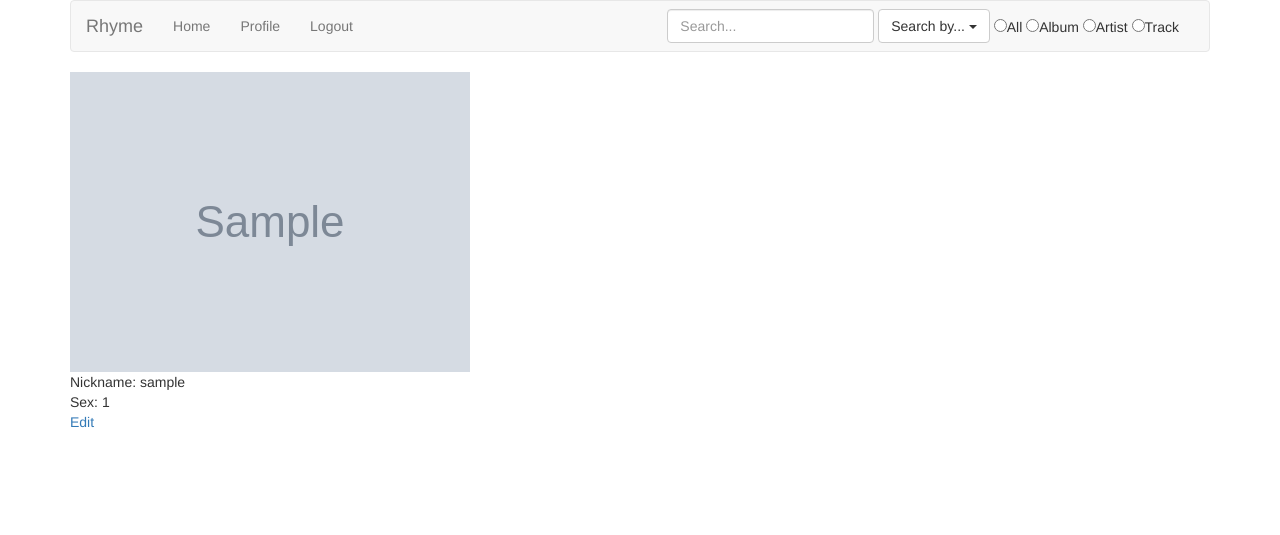
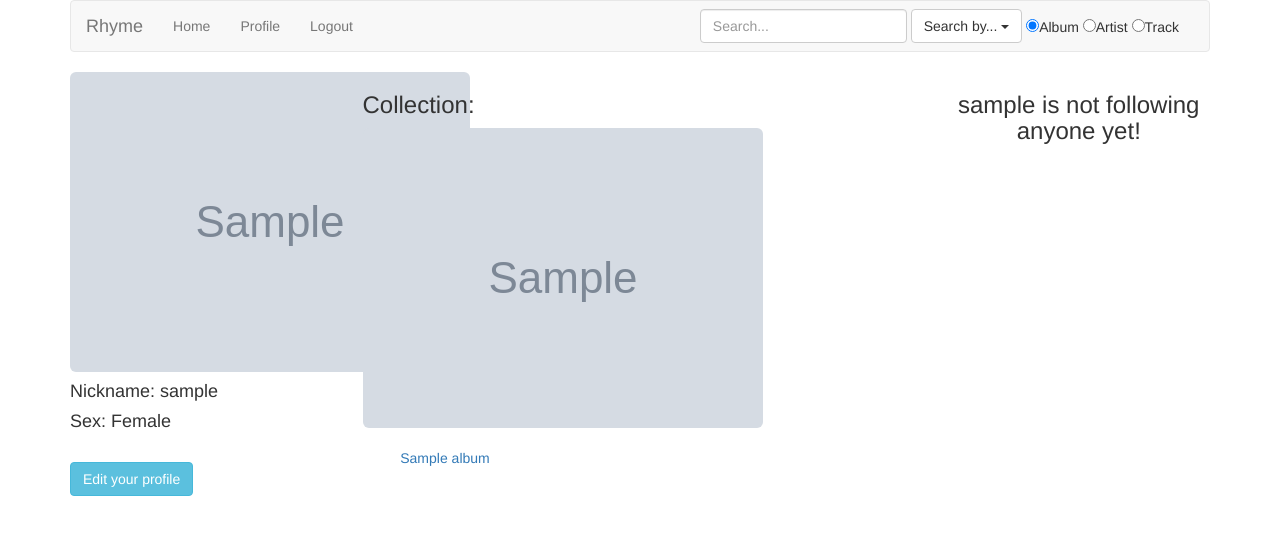
Before and after one commit to Kazauwa/Rhyme, a Flask app: a page that uses app/templates/base.html in a window 1280 px wide. Shown: the top 535 px of the page. Run offline with Flask 2, Linux system fonts and the light colour scheme; a user stored in the database is signed in; tables that the repository leaves empty hold one stand-in row (values such as "Sample post"); grey boxes marked "Sample" are stand-in pictures; parts of the project's set-up code (start-up, migrations or seed data) failed here and were passed over; some libraries are stand-ins or nearby versions.

Commit message:
Facelift

```diff
--- a/app/forms.py
+++ b/app/forms.py
@@ -1,7 +1,7 @@
 from .models import User
 from flask_wtf import FlaskForm
 from wtforms import StringField
-from wtforms.validators import DataRequired, InputRequired
+from wtforms.validators import DataRequired
 
 
 class SearchForm(FlaskForm):
--- a/app/models.py
+++ b/app/models.py
@@ -8,6 +8,10 @@ style = db.Table('style',
 collection = db.Table('collection',
                       db.Column('album_id', db.Integer, db.ForeignKey('album.id')),
                       db.Column('user_id', db.Integer, db.ForeignKey('user.id')))
+
+followers = db.Table('followers',
+                     db.Column('follower_id', db.Integer, db.ForeignKey('user.id')),
+                     db.Column('followed_id', db.Integer, db.ForeignKey('user.id')))
 
 
 class Genre(db.Model):
@@ -77,7 +81,13 @@ class SearchIndex(db.Model):
 
     @classmethod
     def search_all(cls, query):
-        return cls.query.filter(cls.search_text.ilike('%{0}%'.format(query))).all()
+        results = cls.query.filter(cls.search_text.ilike('%{0}%'.format(query))).all()
+        yield Artist.query.filter(Artist.id.in_(
+            [result.object_id for result in results if result.model_type == 'artist'])).limit(5).all()
+        yield Album.query.filter(Album.id.in_([
+            result.object_id for result in results if result.model_type == 'album'])).limit(5).all()
+        yield Track.query.filter(Track.id.in_(
+            [result.object_id for result in results if result.model_type == 'track'])).limit(5).all()
 
     @classmethod
     def search_artist(cls, query):
@@ -112,6 +122,7 @@ class User(db.Model):
     last_name = db.Column(db.String(32))
     nickname = db.Column(db.String(32), unique=True)
     profile_pic = db.Column(db.String(256), unique=True)
+    thumb = db.Column(db.String(256), unique=True)
     vk_id = db.Column(db.Integer, unique=True)
     sex = db.Column(db.Integer())
     collection = db.relationship('Album', secondary=collection,
@@ -119,6 +130,13 @@ class User(db.Model):
                                  secondaryjoin=(collection.c.album_id == Album.id),
                                  backref=db.backref('user\'s collection', lazy='dynamic'),
                                  lazy='dynamic')
+
+    followed = db.relationship('User',
+                               secondary=followers,
+                               primaryjoin=(followers.c.follower_id == id),
+                               secondaryjoin=(followers.c.followed_id == id),
+                               backref=db.backref('followers', lazy='dynamic'),
+                               lazy='dynamic')
 
     @property
     def is_authenticated(self):
@@ -151,5 +169,34 @@ class User(db.Model):
     def make_valid_nickname(nickname):
         return re.sub('[^a-zA-Z0-9_\.]', '', nickname)
 
+    def follow(self, user):
+        if not self.is_following(user):
+            self.followed.append(user)
+            return self
+
+    def unfollow(self, user):
+        if self.is_following(user):
+            self.followed.remove(user)
+            return self
+
+    def add_album(self, album):
+        if not self.has_album(album):
+            self.collection.append(album)
+            return self
+
+    def remove_album(self, album):
+        if self.has_album(album):
+            self.collection.remove(album)
+            return self
+
+    def is_following(self, user):
+        return self.followed.filter(followers.c.followed_id == user.id).count() > 0
+
+    def has_album(self, album):
+        return self.collection.filter(collection.c.album_id == album.id).count() > 0
+
+    def latest(self):
+        return self.collection.all()[:-7:-1]
+
     def __repr__(self):
         return '<User {0}>'.format(self.nickname)
--- a/app/templates/base.html
+++ b/app/templates/base.html
@@ -5,6 +5,19 @@
     <meta http-equiv="X-UA-Compatible" content="IE=edge">
     <meta name="viewport" content="width=device-width, initial-scale=1">
     <title>Rhyme</title>
+
+<!--JQuery -->
+<script src="http://code.jquery.com/jquery-latest.js"></script>
+
+<!-- Bootstrap core -->
+<link href="/static/css/bootstrap.min.css" rel="stylesheet">
+
+<!--Bootstraps' responsive features -->
+<link href="/static/css/bootstrap-responsive.min.css" rel="stylesheet">
+
+<!-- Bootstrap JS -->
+<script src="/static/js/bootstrap.min.js"></script>
+
 </head>
 
 <body>
@@ -36,11 +49,11 @@
                       <li><a href="{{ url_for('search', section='Artist') }}">Artist</a></li>
                       <li><a href="{{ url_for('search', section='Track') }}">Track</a></li>
                   </ul>
-                  <div class="radio">
-                    <label><input type="radio" name="options" id="optionsRadios1" value="search_all">All</label>
-                </div>
+                  {#<div class="radio">
+                    <label><input type="radio" name="options" id="optionsRadios1" value="search_all" checked>All</label>
+                </div>#}
                 <div class="radio">
-                    <label><input type="radio" name="options" id="optionsRadios2" value="search_album">Album</label>
+                    <label><input type="radio" name="options" id="optionsRadios2" value="search_album" checked>Album</label>
                 </div>
                 <div class="radio">
                     <label><input type="radio" name="options" id="optionsRadios3" value="search_artist">Artist</label>
@@ -56,19 +69,5 @@
 </nav>
 {% block content %}{% endblock %}
 </div>
-
-
-<!--JQuery -->
-<script src="http://code.jquery.com/jquery-latest.js"></script>
-
-<!-- Bootstrap core -->
-<link href="/static/css/bootstrap.min.css" rel="stylesheet">
-
-<!--Bootstraps' responsive features -->
-<link href="/static/css/bootstrap-responsive.min.css" rel="stylesheet">
-
-<!-- Bootstrap JS -->
-<script src="/static/js/bootstrap.min.js"></script>
-
 </body>
 </html>
--- a/app/templates/user.html
+++ b/app/templates/user.html
@@ -1,8 +1,58 @@
 {% extends 'base.html' %}
 
 {% block content %}
-<img src="{{ user.profile_pic }}"> <br>
-Nickname: {{ user.nickname }} <br>
-Sex: {{ user.sex }} <br>
-<a href="{{ url_for('edit') }}">Edit</a>
+
+<div class="row">
+    <div class="col-md-3">
+        <img src="{{ user.profile_pic }}" class="img-rounded"><br>
+            <h4>Nickname: {{ user.nickname }}</h4>
+            {% if sex != 0 %}
+                {% if user.sex == 1 %}
+                    <h4> Sex: Female </h4> <br>
+                {% else %}
+                    <h4> Sex: Male </h4> <br>
+                {% endif %}
+            {% endif %}
+            {% if user.id == g.user.id %}
+                <a class="btn btn-info" href="{{ url_for('edit') }}" role="button">{{ 'Edit your profile' }}</a>
+            {% elif not g.user.is_following(user) %}
+                <a class="btn btn-primary" href="{{ url_for('follow', nickname=user.nickname) }}" role="button">{{ 'Follow' }}</a>
+            {% else %}
+                <a class="btn btn-danger" href="{{ url_for('unfollow', nickname=user.nickname) }}" role="button">{{ 'Unfollow' }}</a>
+            {% endif %}
+    </div>
+    <div class="col-md-6">
+        {% if g.user.collection %}
+            <h3>Collection:</h3>
+                <div class="row">
+                    {% for album in g.user.collection %}
+                        <div class="col-md-4">
+                            <center><img src="{{ album.thumb }}" class="img-rounded"></center><br>
+                            <div class="caption">
+                                <center><a href="{{ url_for('album', id=album.id) }}">{{ album.title }}</a></center><br>
+                            </div>
+                        </div>
+                    {% endfor %}
+                </div>
+        {% else %}
+            <center><h3> {{ g.user.nickname }} is not following anyone yet! </h3></center>
+        {% endif %}
+    </div>
+    <div class="col-md-3">
+        {% if g.user.following %}
+            <h4>Follows:</h4>
+            <div class="well">
+                {% for followee in g.user.following %}
+                    <center><img src="{{ followee.thumb }}" class="img-rounded"></center><br>
+                    <div class="caption">
+                        <center><a href="{{ url_for('user', id=followee.id) }}">{{ followee.nickname }}</a></center><br>
+                    </div>
+                {% endfor %}
+            </div>
+        {% else %}
+            <center><h3> {{ g.user.nickname }} is not following anyone yet! </h3></center>
+        {% endif %}
+    </div>
+</div>
+
 {% endblock %}
--- a/app/views.py
+++ b/app/views.py
@@ -68,14 +68,16 @@ def vk_authorized():
     session['oauth_token'] = (resp['access_token'], '')
     user = User.query.filter_by(vk_id=resp['user_id']).first()
     if not user:
-        me = vk.request('users.get', data={'access_token': resp['access_token'], 'fields': 'sex,photo_max_orig,domain'})
+        me = vk.request('users.get', data={'access_token': resp['access_token'],
+                                           'fields': 'sex,photo_200,photo_100,domain'})
         me = me.data['response'][0]
         user = User(vk_id=me.get('uid'),
                     first_name=me.get('first_name'),
                     last_name=me.get('last_name'),
                     nickname=me.get('domain'),
                     sex=me.get('sex'),
-                    profile_pic=me.get('photo_max_orig'))
+                    profile_pic=me.get('photo_200'),
+                    thumb=me.get('photo_100'))
         db.session.add(user)
         db.session.commit()
     login_user(user)
@@ -107,8 +109,89 @@ def edit():
     return render_template('edit.html', form=form)
 
 
+@app.route('/user/<nickname>/follow')
+@login_required
+def follow(nickname):
+    user = User.query.filter_by(nickname=nickname).first()
+    if user is None:
+        flash('User {0} not found.'.format(nickname=nickname))
+        return redirect(url_for('index'))
+    if user == g.user:
+        flash('You can\'t follow yourself!')
+        return redirect(url_for('user', nickname=nickname))
+    u = g.user.follow(user)
+    if u is None:
+        flash('Cannot follow {0}!'.format(nickname=nickname))
+        return redirect(url_for('user', nickname=nickname))
+    db.session.add(u)
+    db.session.commit()
+    flash('You are now following {0}!'.format(nickname=nickname))
+    return redirect(url_for('user', nickname=nickname))
+
+
+@app.route('/user/<nickname>/unfollow')
+@login_required
+def unfollow(nickname):
+    user = User.query.filter_by(nickname=nickname).first()
+    if user is None:
+        flash('User {0} not found.'.format(nickname=nickname))
+        return redirect(url_for('index'))
+    if user == g.user:
+        flash('You can\'t unfollow yourself!')
+        return redirect(url_for('user', nickname=nickname))
+    u = g.user.unfollow(user)
+    if u is None:
+        flash('Cannot unfollow {0}!'.format(nickname=nickname))
+        return redirect(url_for('user', nickname=nickname))
+    db.session.add(u)
+    db.session.commit()
+    flash('You have stopped following {0}'.format(nickname=nickname))
+    return redirect(url_for('user', nickname=nickname))
+
+
 @app.route('/album/id<int:id>')
 def album(id):
-    result = Album.query.get(id)
-    artist = Artist.query.get(result.artist_id)
-    return render_template('album.html', result=result, artist=artist)
+    album = Album.query.get(id)
+    artist = Artist.query.get(album.artist_id)
+    return render_template('album.html', result=album, artist=artist)
+
+
+@app.route('/album/id<int:id>/add')
+@login_required
+def add_album(id):
+    album = Album.query.get(id)
+    if album is None:
+        flash('Album not found!')
+        return redirect(url_for('index'))
+    a = g.user.add_album(album)
+    if a is None:
+            flash('Can\'t add album!')
+            return redirect(url_for('album', id=id))
+    db.session.add(a)
+    db.session.commit()
+    flash('Album successfully added!')
+    return redirect(url_for('album', id=id))
+
+
+@app.route('/album/id<int:id>/remove')
+@login_required
+def remove_album(id):
+    album = Album.query.get(id)
+    if album is None:
+        flash('Album not found!')
+        return redirect(url_for('index'))
+    a = g.user.remove_album(album)
+    if a is None:
+            flash('Can\'t remove album!')
+            return redirect(url_for('album', id=id))
+    db.session.add(a)
+    db.session.commit()
+    flash('Album successfully removed!')
+    return redirect(url_for('album', id=id))
+
+
+@app.route('/artist/id<int:id>')
+@login_required
+def artist(id):
+    artist = Artist.query.get(id)
+    return render_template('artist.html', result=artist)
--- a/manage.py
+++ b/manage.py
@@ -68,6 +68,10 @@ def fill_track():
                 # TODO: remove later
                 print(sys.exc_info())
                 db.session.rollback()
+        album.cover = result.get('images')[0].get('uri')
+        album.thumb = result.get('images')[0].get('uri150')
+        db.session.add(album)
+        db.session.commit()
 
 
 @manager.command
```
Also changed, not shown: app/templates/album.html (+21 -10 lines), app/templates/artist.html (added, +16 -0 lines), app/templates/edit.html (+16 -11 lines), app/templates/index.html (+16 -2 lines), app/templates/search.html (+34 -8 lines).
